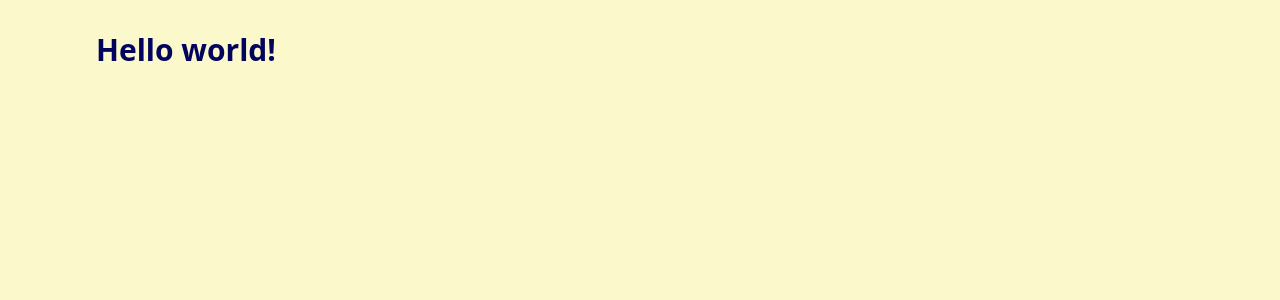
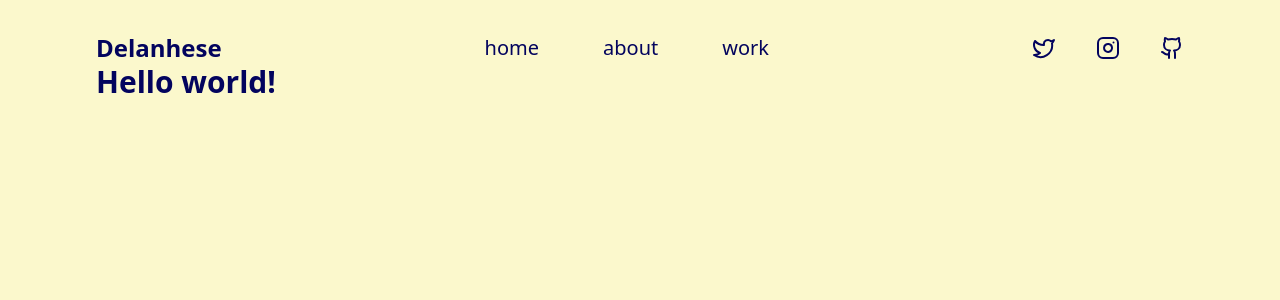
Before and after one commit to ndelanhese/project-setec-ifpr-2023, a Next.js app: page / in a window 1280 px wide. Shown: the top 300 px of the page. Built offline with nearby package versions, Linux system fonts and the light colour scheme.

Commit message:
feat(header): created the header component

```diff
--- a/package.json
+++ b/package.json
@@ -20,7 +20,8 @@
     "lucide-react": "^0.264.0",
     "next": "13.4.12",
     "react": "18.2.0",
-    "react-dom": "18.2.0"
+    "react-dom": "18.2.0",
+    "tailwind-merge": "^1.14.0"
   },
   "devDependencies": {
     "@commitlint/cli": "^17.6.7",
--- a/src/app/layout.tsx
+++ b/src/app/layout.tsx
@@ -1,6 +1,7 @@
 import React from 'react'
 
 import './globals.css'
+import { Header } from '@/components/shared/header/header'
 
 export const metadata = {
   title: 'Template app',
@@ -9,7 +10,10 @@ export const metadata = {
 
 const RootLayout = ({ children }: { children: React.ReactNode }) => (
   <html lang="pt-BR" className="bg-light-yellow px-24 py-8 text-dark-blue">
-    <body>{children}</body>
+    <body>
+      <Header />
+      {children}
+    </body>
   </html>
 )
 
--- /dev/null
+++ b/src/components/shared/header/header.tsx
@@ -0,0 +1,30 @@
+import Link from 'next/link'
+import { Github, Instagram, Twitter } from 'lucide-react'
+import { HeaderLink } from './headerLink'
+
+export const Header = () => (
+  <div className="flex w-full flex-row items-center justify-between">
+    <HeaderLink href="/" className="text-2xl font-bold">
+      Delanhese
+    </HeaderLink>
+    <div className="flex flex-row gap-16 text-xl">
+      <HeaderLink href="/">home</HeaderLink>
+      <HeaderLink href="/about">about</HeaderLink>
+      <HeaderLink href="/work">work</HeaderLink>
+    </div>
+    <div className="flex flex-row gap-10">
+      <HeaderLink href="https://twitter.com/DelanheseNathan/" target="_blank">
+        <Twitter />
+      </HeaderLink>
+      <HeaderLink
+        href="https://www.instagram.com/nathan.delanhese/"
+        target="_blank"
+      >
+        <Instagram />
+      </HeaderLink>
+      <HeaderLink href="https://twitter.com/DelanheseNathan" target="_blank">
+        <Github />
+      </HeaderLink>
+    </div>
+  </div>
+)
--- /dev/null
+++ b/src/components/shared/header/headerLink.tsx
@@ -0,0 +1,19 @@
+import Link from 'next/link'
+import { twMerge } from 'tailwind-merge'
+import { HeaderLinkProps } from './types/headerLink'
+
+export const HeaderLink = ({
+  href,
+  children,
+  className,
+  target = '_self',
+}: HeaderLinkProps) => (
+  <Link
+    href={href}
+    passHref
+    className={twMerge('flex flex-row', className)}
+    target={target}
+  >
+    {children}
+  </Link>
+)
--- /dev/null
+++ b/src/components/shared/header/types/headerLink.ts
@@ -0,0 +1,8 @@
+import { ReactNode } from 'react'
+
+export type HeaderLinkProps = {
+  href: string
+  children: ReactNode
+  className?: string
+  target?: string
+}
```
Also changed, not shown: 1 other file (tests, documents, lock files or other folders).
